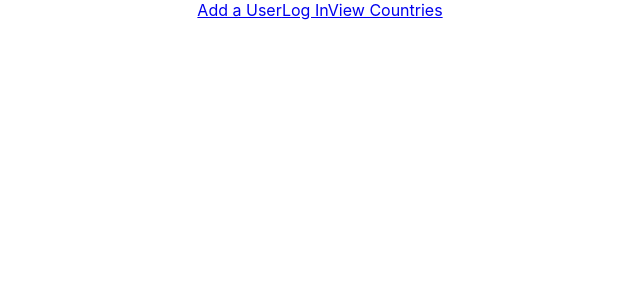
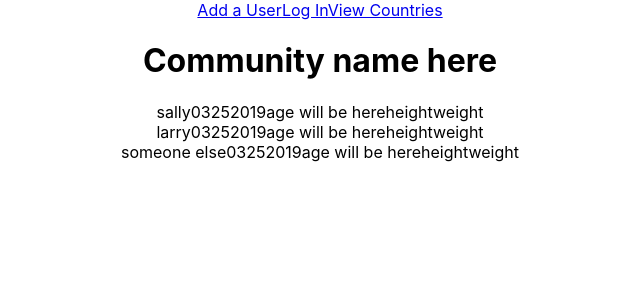
Before and after one commit to interntl-child-nutr-status/intl-chld-nutr-FE, a React (Create React App) app in the folder cnr-front/: page /countries/1/1 in a window 1280 px wide. Shown: the top 300 px of the page, without its empty margins (320-960 px from the left). Built offline with nearby package versions, Linux system fonts and the light colour scheme.

Commit message:
added page for individual communities, created links and routes to that page

```diff
--- a/cnr-front/src/App.js
+++ b/cnr-front/src/App.js
@@ -5,6 +5,7 @@ import SignIn from './components/SignIn';
 import CountryList from './components/CountryList';
 import CommunityList from './components/CommunityList';
 import { Route, Link } from 'react-router-dom';
+import CommunityPage from './components/CommunityPage';
 
 class App extends Component {
   render() {
@@ -15,10 +16,12 @@ class App extends Component {
           <Link to='/login'>Log In</Link>
           <Link to='/countries'>View Countries</Link>
         </nav>
+
         <Route path='/newUser' component = {NewUser} />
         <Route path='/login' component = {SignIn} />
         <Route exact path='/countries' component = {CountryList} />
         <Route exact path='/countries/:countryID' component = {CommunityList} />
+        <Route exact path='/countries/:countryID/:communityID' component = {CommunityPage} />
       </div>
     );
   }
--- a/cnr-front/src/components/CommunityList.js
+++ b/cnr-front/src/components/CommunityList.js
@@ -1,5 +1,6 @@
 import React, { Component } from 'react';
 import Community from './Community';
+import { Link } from 'react-router-dom';
 
 class CommunityList extends Component {
     constructor(props){
@@ -7,6 +8,8 @@ class CommunityList extends Component {
         this.state={
             communities: []
         }
+
+        console.log(this.props.history.location.pathname)
     }
 
     componentDidMount(){
@@ -41,7 +44,7 @@ class CommunityList extends Component {
             <div>
                 <h1>Communities in [COUNTRY NAME]</h1>
                 {this.state.communities.map(comm => {
-                    return(<Community key={comm.id} name={comm.name} children={comm.children} />)
+                    return(<Link key={comm.id} to={`${this.props.history.location.pathname}/${comm.id}`}><Community name={comm.name} children={comm.children} /> </Link>)
                 })}
             </div>
         )
--- /dev/null
+++ b/cnr-front/src/components/CommunityPage.js
@@ -0,0 +1,73 @@
+import React, { Component } from 'react';
+
+class CommunityPage extends Component {
+    constructor(props){
+        super(props);
+        this.state={
+            children:[]
+        }
+    }
+
+
+    componentDidMount(){
+        console.log("axios call to retreive children");
+        const childrenList = [
+            {
+                id:0,
+                name: 'sally',
+                parent: 'Mr. Sally',
+                parentPhone: '555-1234',
+                country: 'someCountry',
+                community: 'someCommunity',
+                DOB: '01252016',
+                gender: 'f',
+                height: '85',
+                weights: [{weight: '20', date: '03252019'}]
+            },
+            {
+                id:1,
+                name: 'larry',
+                parent: 'Mr. larry',
+                parentPhone: '555-4321',
+                country: 'anotherCountry',
+                community: 'anotherCommunity',
+                DOB: '10122014',
+                gender: 'm',
+                height: '60',
+                weights: [{weight: '20', date: '03252019'}]
+            },
+            {
+                id:2,
+                name: 'someone else',
+                parent: 'their dad',
+                parentPhone: '1118886',
+                country: 'someOtherCountry',
+                community: 'someOtherCommunity',
+                DOB: '07042015',
+                gender: 'm',
+                height: '80',
+                weights: [{weight: '20', date: '03252019'}]
+            }
+        ]
+        this.setState({
+            children: childrenList
+        })
+    }
+
+
+    render(){
+        return(
+            <div className="communityContainer">
+                <h1>Community name here</h1>
+
+                {this.state.children.map(child =>{
+                    return(
+                        <div key={child.id}><span>{child.name}</span><span>{child.weights[0].date}</span><span>age will be here</span><span>height</span><span>weight</span></div>
+                    )
+                })}
+            </div>
+        )
+    }
+}
+
+export default CommunityPage;
```
